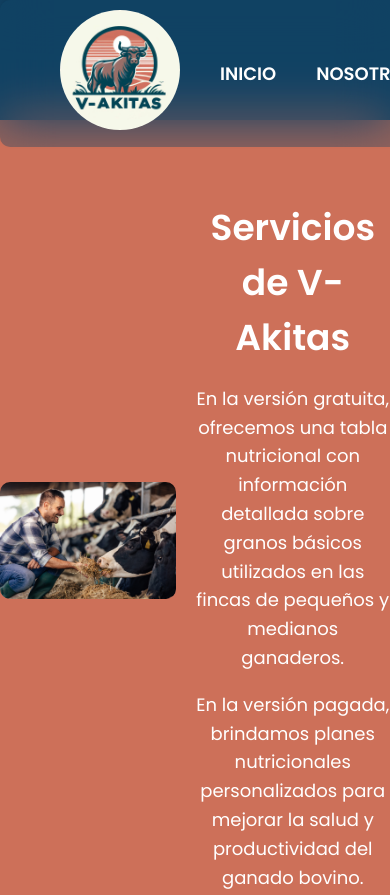
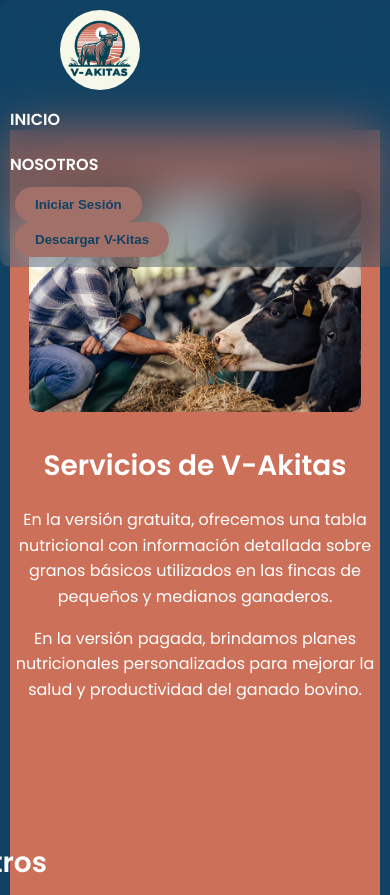
Before and after one commit to Jafet2004/V-akitasweb2, a plain HTML site: page index.html in a window 390 px wide. Shown: the top 895 px of the page. Drawn offline with nearby package versions, Linux system fonts and the light colour scheme.

Commit message:
Añadir mejor visualizacion en dispositivos moviles

```diff
--- a/index.html
+++ b/index.html
@@ -1,6 +1,7 @@
 <!DOCTYPE html>
 <html lang="es">
 <head>
+    <meta name="viewport" content="width=device-width, initial-scale=1.0">
     <meta charset="UTF-8">
     <meta name="viewport" content="width=device-width, initial-scale=1.0">
     <title>V-Akitas</title>
--- a/style.css
+++ b/style.css
@@ -193,3 +193,78 @@ nav ul li a {
     background-color: #CD7059; /* Un color distinto para variar */
     color: #FFFFFF; /* Texto oscuro */
 }
+
+/* ... (todo tu CSS anterior) ... */
+
+/* Consultas de medios para dispositivos móviles */
+@media (max-width: 768px) {
+    header {
+        flex-direction: column;
+        align-items: flex-start;
+    }
+
+    nav ul {
+        flex-direction: column;
+        margin: 0;
+        padding: 0;
+    }
+
+    nav ul li {
+        margin: 10px 0;
+    }
+
+    .main-content {
+        padding: 10px;
+    }
+
+    .panel-content {
+        flex-direction: column;
+        align-items: center;
+    }
+
+    .panel-image {
+        max-width: 90%;
+        margin: 10px 0;
+    }
+
+    .panel-text {
+        max-width: 100%;
+        text-align: center;
+    }
+
+    .footer {
+        padding: 20px 10px;
+    }
+
+    .social-media {
+        flex-direction: column;
+    }
+
+    .social-media a {
+        margin: 10px 0;
+    }
+
+    .login-content {
+        width: 90%;
+        padding: 20px;
+    }
+}
+
+/* Consultas de medios para dispositivos muy pequeños */
+@media (max-width: 480px) {
+    .logo {
+        width: 80px;
+    }
+
+    nav ul li a {
+        font-size: 16px;
+    }
+
+    .panel-text h2 {
+        font-size: 28px;
+    }
+
+    .panel-text p {
+        font-size: 16px;
+    }
+}
```
